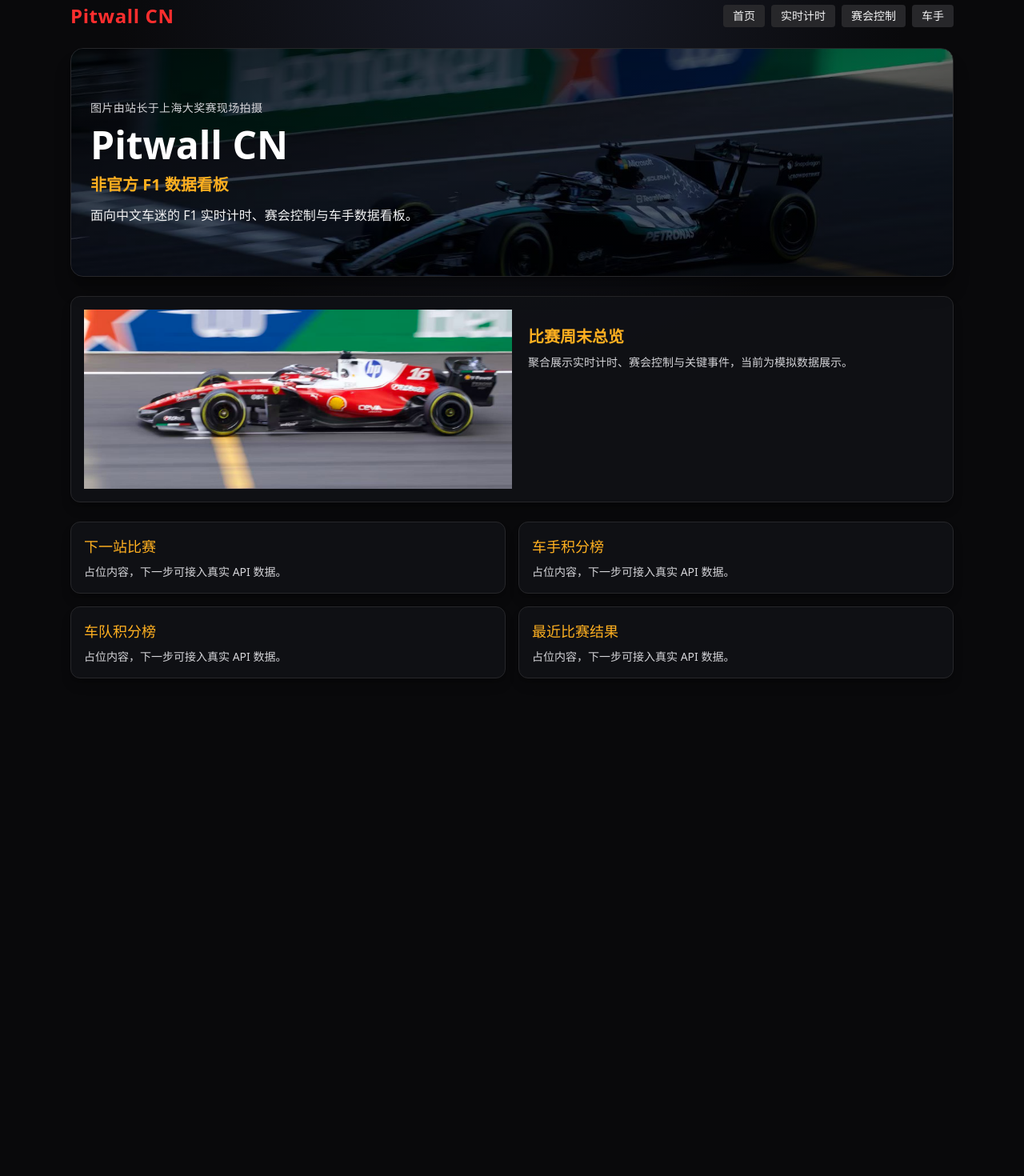
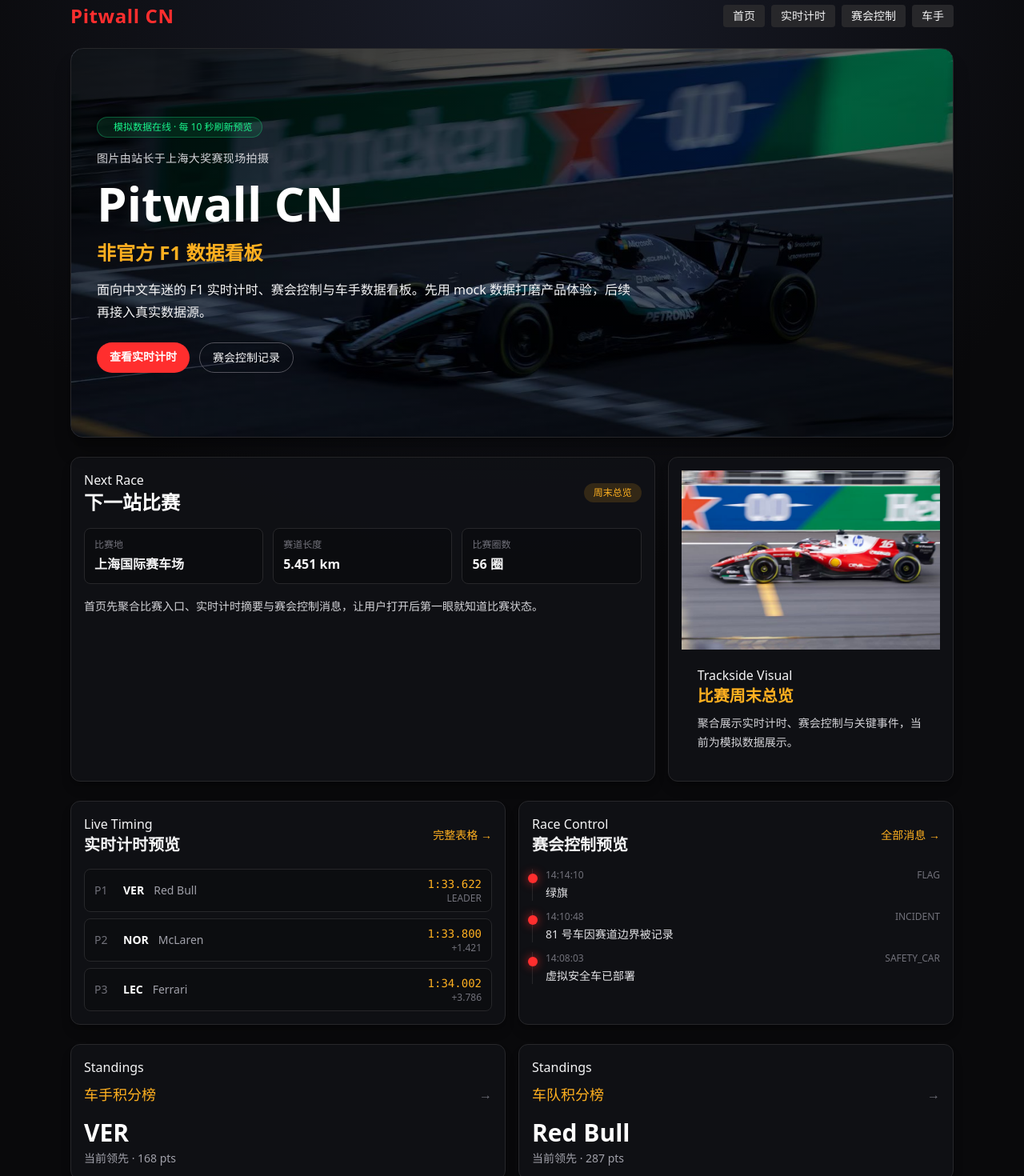
Before and after one commit to s8k8ps26k6-ui/pitwallcn, a Next.js app: page / in a window 1280 px wide. Shown: the part 20-1490 px from the top of the page at 80% size. Before the commit the page ends 892 px from the top, so only its background shows below. Built offline with nearby package versions, Linux system fonts and the light colour scheme.

Commit message:
feat: polish home dashboard and motion UI

```diff
--- a/src/app/page.tsx
+++ b/src/app/page.tsx
@@ -1,43 +1,148 @@
-const cards = ["下一站比赛", "车手积分榜", "车队积分榜", "最近比赛结果"];
+import Link from "next/link";
+import { mockLiveTiming, mockRaceControl } from "@/lib/mockData";
+
+const nextRaceStats = [
+  { label: "比赛地", value: "上海国际赛车场" },
+  { label: "赛道长度", value: "5.451 km" },
+  { label: "比赛圈数", value: "56 圈" }
+];
+
+const standingsPreview = [
+  { title: "车手积分榜", leader: "VER", detail: "168 pts", href: "/drivers/VER" },
+  { title: "车队积分榜", leader: "Red Bull", detail: "287 pts", href: "/live" }
+];
 
 export default function Home() {
+  const topDrivers = mockLiveTiming.slice(0, 3);
+  const latestRaceControl = [...mockRaceControl].slice(-3).reverse();
+
   return (
     <main className="space-y-6">
       <section
-        className="relative overflow-hidden rounded-2xl border border-zinc-800 bg-cover bg-center px-6 py-16 shadow-xl shadow-black/30"
+        className="motion-fade-up relative overflow-hidden rounded-2xl border border-zinc-800 bg-cover bg-center px-6 py-16 shadow-xl shadow-black/30 sm:px-8 sm:py-20"
         style={{ backgroundImage: "url('/images/hero.jpg')" }}
       >
-        <div className="absolute inset-0 bg-gradient-to-br from-black/80 via-black/55 to-black/70" aria-hidden="true" />
-        <div className="relative max-w-2xl space-y-3">
+        <div className="absolute inset-0 bg-gradient-to-br from-black/85 via-black/55 to-black/75" aria-hidden="true" />
+        <div className="relative max-w-3xl space-y-4">
+          <div className="inline-flex items-center gap-2 rounded-full border border-pitGreen/30 bg-pitGreen/10 px-3 py-1 text-xs font-medium text-pitGreen">
+            <span className="live-dot" aria-hidden="true" />
+            模拟数据在线 · 每 10 秒刷新预览
+          </div>
           <p className="text-sm tracking-wide text-zinc-300">图片由站长于上海大奖赛现场拍摄</p>
-          <h1 className="text-4xl font-bold text-white sm:text-5xl">Pitwall CN</h1>
-          <h2 className="text-xl font-semibold text-neonAmber">非官方 F1 数据看板</h2>
-          <p className="text-base text-zinc-100">面向中文车迷的 F1 实时计时、赛会控制与车手数据看板。</p>
+          <h1 className="text-4xl font-bold text-white sm:text-6xl">Pitwall CN</h1>
+          <h2 className="text-xl font-semibold text-neonAmber sm:text-2xl">非官方 F1 数据看板</h2>
+          <p className="max-w-2xl text-base leading-7 text-zinc-100">
+            面向中文车迷的 F1 实时计时、赛会控制与车手数据看板。先用 mock 数据打磨产品体验，后续再接入真实数据源。
+          </p>
+          <div className="flex flex-wrap gap-3 pt-2 text-sm">
+            <Link className="rounded-full bg-neonRed px-4 py-2 font-semibold text-white transition hover:bg-red-500" href="/live">
+              查看实时计时
+            </Link>
+            <Link className="rounded-full border border-zinc-600 px-4 py-2 text-zinc-100 transition hover:border-neonAmber hover:text-neonAmber" href="/race-control">
+              赛会控制记录
+            </Link>
+          </div>
         </div>
       </section>
 
-      <section className="card overflow-hidden p-0">
-        <div className="grid gap-0 md:grid-cols-2">
+      <section className="grid gap-4 lg:grid-cols-3">
+        <article className="card motion-fade-up motion-delay-1 lg:col-span-2">
+          <div className="mb-4 flex items-center justify-between gap-3">
+            <div>
+              <p className="eyebrow">Next Race</p>
+              <h2 className="text-2xl font-semibold text-white">下一站比赛</h2>
+            </div>
+            <span className="rounded-full bg-neonAmber/15 px-3 py-1 text-xs font-medium text-neonAmber">周末总览</span>
+          </div>
+          <div className="grid gap-3 sm:grid-cols-3">
+            {nextRaceStats.map((item) => (
+              <div key={item.label} className="rounded-lg border border-zinc-800 bg-black/25 p-3">
+                <p className="text-xs text-zinc-500">{item.label}</p>
+                <p className="mt-1 font-semibold text-zinc-100">{item.value}</p>
+              </div>
+            ))}
+          </div>
+          <p className="mt-4 text-sm leading-6 text-zinc-300">
+            首页先聚合比赛入口、实时计时摘要与赛会控制消息，让用户打开后第一眼就知道比赛状态。
+          </p>
+        </article>
+
+        <article className="card motion-fade-up motion-delay-2 overflow-hidden p-0">
           <div
             className="min-h-56 bg-cover bg-center"
             style={{ backgroundImage: "url('/images/feature-ferrari.jpg')" }}
             aria-label="法拉利主题图"
           />
           <div className="p-5">
+            <p className="eyebrow">Trackside Visual</p>
             <h2 className="mb-2 text-xl font-semibold text-neonAmber">比赛周末总览</h2>
-            <p className="text-sm text-zinc-300">聚合展示实时计时、赛会控制与关键事件，当前为模拟数据展示。</p>
+            <p className="text-sm leading-6 text-zinc-300">聚合展示实时计时、赛会控制与关键事件，当前为模拟数据展示。</p>
           </div>
-        </div>
+        </article>
       </section>
 
-      <div className="grid gap-4 sm:grid-cols-2">
-        {cards.map((title) => (
-          <section key={title} className="card">
-            <h3 className="mb-2 text-lg font-medium text-neonAmber">{title}</h3>
-            <p className="text-sm text-zinc-300">占位内容，下一步可接入真实 API 数据。</p>
-          </section>
+      <section className="grid gap-4 lg:grid-cols-2">
+        <article className="card motion-fade-up motion-delay-3">
+          <div className="mb-4 flex items-center justify-between">
+            <div>
+              <p className="eyebrow">Live Timing</p>
+              <h2 className="text-xl font-semibold">实时计时预览</h2>
+            </div>
+            <Link className="text-sm text-neonAmber hover:text-yellow-300" href="/live">完整表格 →</Link>
+          </div>
+          <div className="space-y-2">
+            {topDrivers.map((row) => (
+              <div key={row.driver} className="flex items-center justify-between rounded-lg border border-zinc-800 bg-black/20 px-3 py-2 text-sm">
+                <div className="flex items-center gap-3">
+                  <span className="w-6 text-zinc-500">P{row.position}</span>
+                  <span className="font-semibold text-white">{row.driver}</span>
+                  <span className="hidden text-zinc-400 sm:inline">{row.team}</span>
+                </div>
+                <div className="text-right">
+                  <p className="font-mono text-neonAmber">{row.bestLap}</p>
+                  <p className="text-xs text-zinc-500">{row.gap}</p>
+                </div>
+              </div>
+            ))}
+          </div>
+        </article>
+
+        <article className="card motion-fade-up motion-delay-4">
+          <div className="mb-4 flex items-center justify-between">
+            <div>
+              <p className="eyebrow">Race Control</p>
+              <h2 className="text-xl font-semibold">赛会控制预览</h2>
+            </div>
+            <Link className="text-sm text-neonAmber hover:text-yellow-300" href="/race-control">全部消息 →</Link>
+          </div>
+          <ol className="space-y-3">
+            {latestRaceControl.map((msg) => (
+              <li key={msg.id} className="relative border-l border-zinc-800 pl-4">
+                <span className="absolute -left-1.5 top-1.5 h-3 w-3 rounded-full bg-neonRed shadow-[0_0_12px_rgba(255,46,46,0.7)]" />
+                <div className="flex items-center justify-between gap-3 text-xs text-zinc-500">
+                  <span>{msg.timestamp}</span>
+                  <span>{msg.category}</span>
+                </div>
+                <p className="mt-1 text-sm text-zinc-200">{msg.message}</p>
+              </li>
+            ))}
+          </ol>
+        </article>
+      </section>
+
+      <section className="grid gap-4 sm:grid-cols-2">
+        {standingsPreview.map((item, index) => (
+          <Link key={item.title} className={`card motion-fade-up motion-delay-${index + 5} group block`} href={item.href}>
+            <p className="eyebrow">Standings</p>
+            <div className="mt-2 flex items-center justify-between">
+              <h3 className="text-lg font-medium text-neonAmber">{item.title}</h3>
+              <span className="text-zinc-500 transition group-hover:text-zinc-200">→</span>
+            </div>
+            <p className="mt-4 text-3xl font-bold text-white">{item.leader}</p>
+            <p className="mt-1 text-sm text-zinc-400">当前领先 · {item.detail}</p>
+          </Link>
         ))}
-      </div>
+      </section>
     </main>
   );
 }
```
